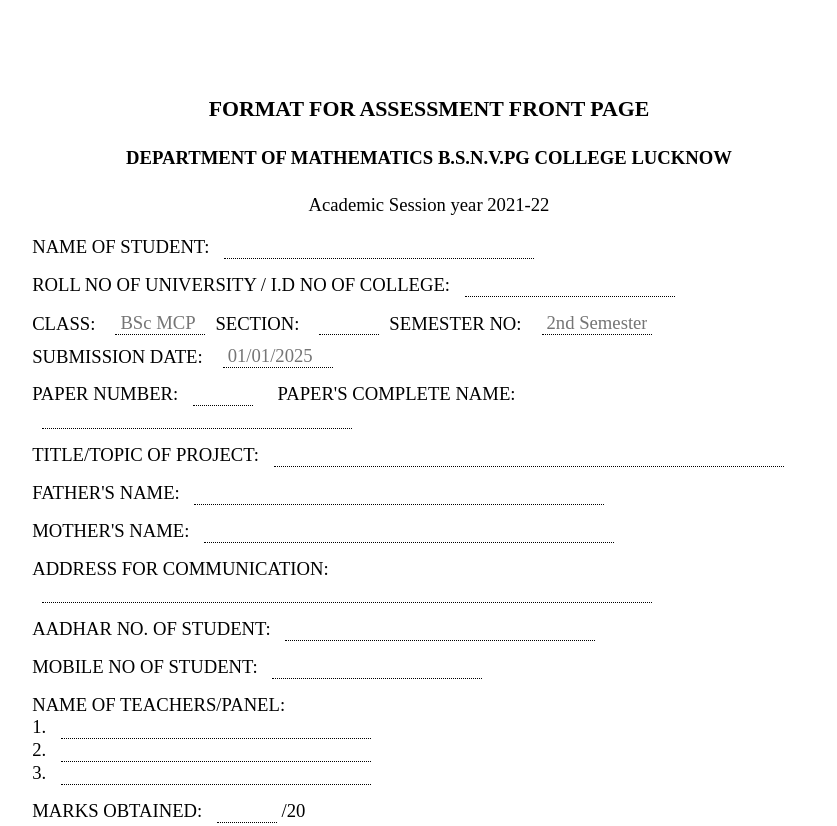
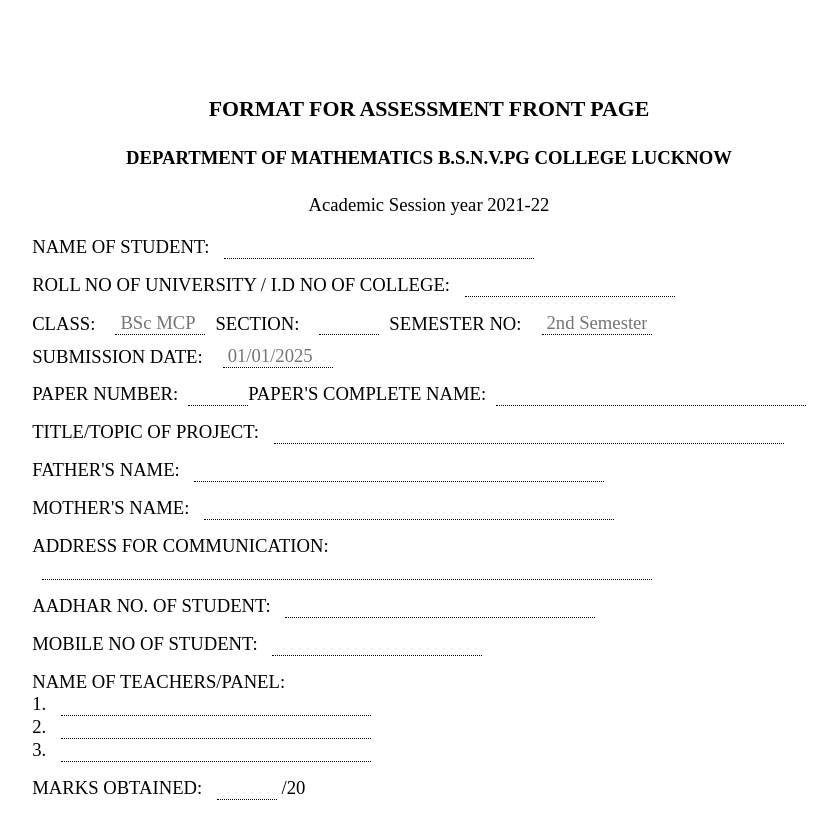
Before and after one commit to sachin-sk24/college, a plain HTML site: page index.html in a window 1280 px wide. Shown: the top 826 px of the page, without its empty margins (211-1048 px from the left). Drawn offline with Linux system fonts and the light colour scheme.

Commit message:
Update index.html

```diff
--- a/index.html
+++ b/index.html
@@ -74,8 +74,8 @@
     </div>
 
     <div class="form-field paper-group">
-        <span>PAPER NUMBER: <input type="text" class="input-field" style="width: 50px;">
-        <span style="margin-left: 20px;">PAPER'S COMPLETE NAME: <input type="text" class="input-field" style="width: 300px;">
+        PAPER NUMBER: <input type="text" class="input-field" style="width: 50px;">
+        PAPER'S COMPLETE NAME: <input type="text" class="input-field" style="width: 300px;">
     </div>
 
     <div class="form-field">
```
